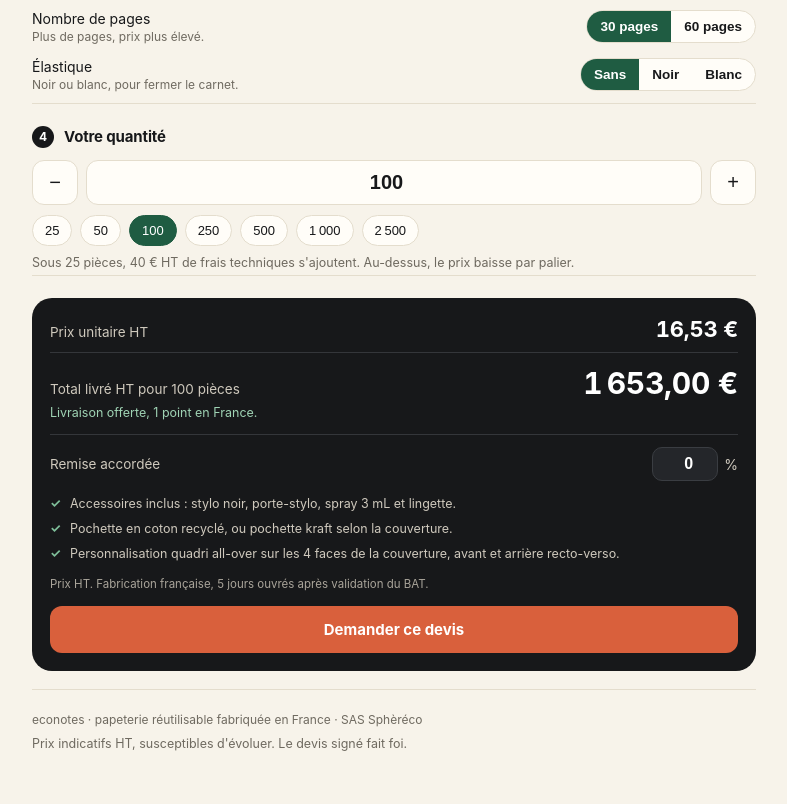
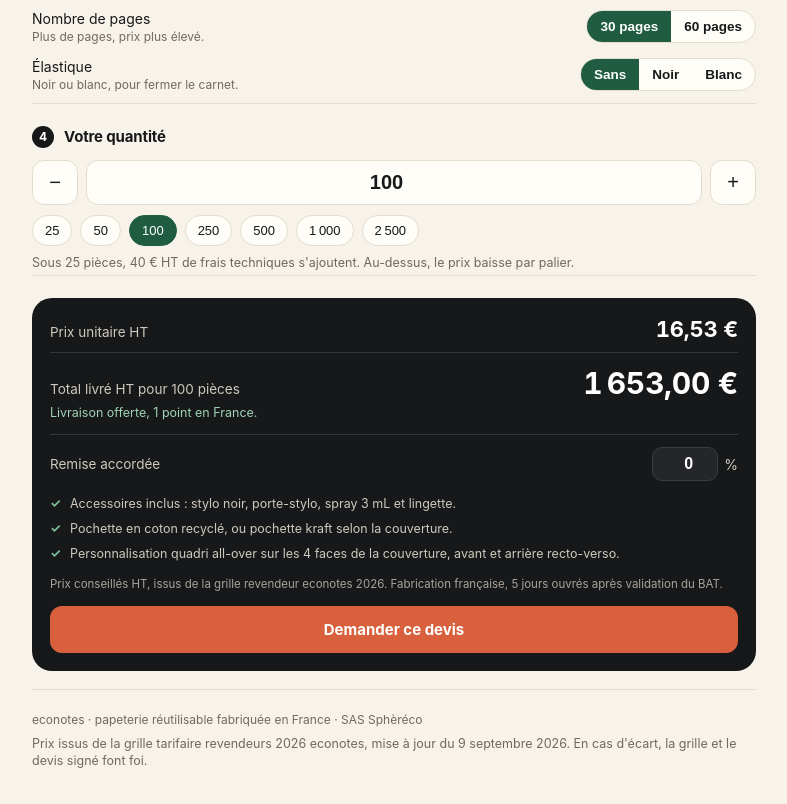
Before and after one commit to Steph-econotes/econotes-calculateur, a plain HTML site: page index.html in a window 1280 px wide. Shown: the part 510-1314 px from the top of the page, without its empty margins (246-1033 px from the left). Drawn offline with Linux system fonts and the light colour scheme.

Commit message:
Mention de la grille revendeur 2026 sur les prix

```diff
--- a/app.js
+++ b/app.js
@@ -227,6 +227,10 @@ function majRecap() {
   const total = arrondi(unit * r.qte + r.frais + port);
 
   document.getElementById("modeBadge").textContent = modeRevendeur ? "Prix d'achat HT" : "Prix HT";
+  document.getElementById("notePrix").textContent = (modeRevendeur
+    ? "Prix d'achat revendeur HT, issus de la grille revendeur econotes 2026."
+    : "Prix conseillés HT, issus de la grille revendeur econotes 2026.")
+    + " Fabrication française, 5 jours ouvrés après validation du BAT.";
   document.getElementById("unit").textContent = euros(unit);
   document.getElementById("total").textContent = euros(total);
   document.getElementById("qteLabel").textContent = "pour " + r.qte.toLocaleString("fr-FR") + " pièces";
--- a/index.html
+++ b/index.html
@@ -77,14 +77,15 @@
       <li>Personnalisation quadri all-over sur les 4 faces de la couverture, avant et arrière recto-verso.</li>
     </ul>
 
-    <p class="note">Prix HT. Fabrication française, 5 jours ouvrés après validation du BAT.</p>
+    <p class="note" id="notePrix">Prix conseillés HT, issus de la grille revendeur econotes 2026. Fabrication française, 5 jours ouvrés après validation du BAT.</p>
     <a class="cta" id="cta" href="mailto:stephen@econotes.co">Demander ce devis</a>
   </section>
 
 
   <footer>
     <p>econotes · papeterie réutilisable fabriquée en France · SAS Sphèréco</p>
-    <p class="hint">Prix indicatifs HT, susceptibles d'évoluer. Le devis signé fait foi.</p>
+    <p class="hint">Prix issus de la grille tarifaire revendeurs 2026 econotes, mise à jour du 9 septembre 2026.
+      En cas d'écart, la grille et le devis signé font foi.</p>
   </footer>
 
 </main>
```
